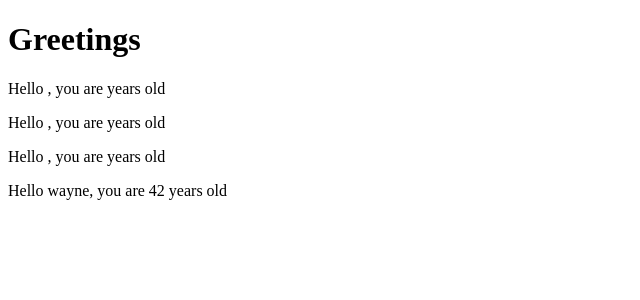
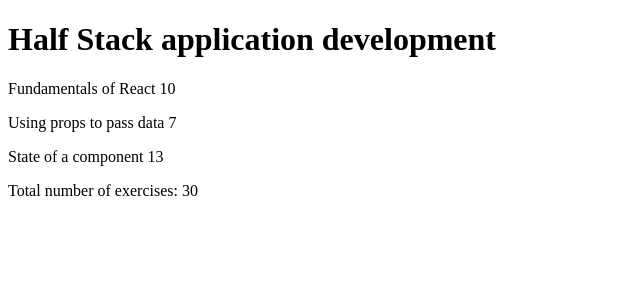
Before and after one commit to WayneHaworth/fullstackopen, a React (Create React App) app: page / in a window 1280 px wide. Shown: the top 300 px of the page, without its empty margins (0-640 px from the left). Built offline with nearby package versions, Linux system fonts and the light colour scheme.

Commit message:
Finish 1a

```diff
--- a/src/App.js
+++ b/src/App.js
@@ -1,22 +1,46 @@
-const Hello = (props) => {
-  return(
+const Header = (props) => {
+  return (
+    <h1>{props.course}</h1>
+  )
+}
+
+const Content = (props) => {
+  return (
     <div>
-      <p>Hello {props.name}, you are {props.age} years old</p>
+      <Part title = {props.part1} exercises={props.exercises1}/>
+      <Part title = {props.part2} exercises={props.exercises2}/>
+      <Part title = {props.part3} exercises={props.exercises3}/>
     </div>
   )
 }
 
+const Part = (props) => {
+  return (
+    <p>{props.title} {props.exercises}</p>
+  )
+}
+const Total = (props) => {
+  return (
+    <div>
+      <p>Total number of exercises: {props.exercises1 + props.exercises2 + props.exercises3}</p>
+    </div>
+  )
+}
 
 const App = () => {
-  const name = "wayne"
-  const age = 42
+  const course = "Half Stack application development"
+  const part1 = "Fundamentals of React"
+  const exercises1 = 10
+  const part2 = "Using props to pass data"
+  const exercises2 = 7
+  const part3 = "State of a component"
+  const exercises3 = 13
+
   return (
     <div>
-      <h1>Greetings</h1>
-      <Hello />
-      <Hello />
-      <Hello />
-      <Hello name={name} age={age}/>
+      <Header course={course}/>
+      <Content part1={part1} part2={part2} part3={part3} exercises1={exercises1} exercises2={exercises2} exercises3={exercises3}/>
+      <Total exercises1={exercises1} exercises2={exercises2} exercises3={exercises3}/>
     </div>
   )
 }
```
